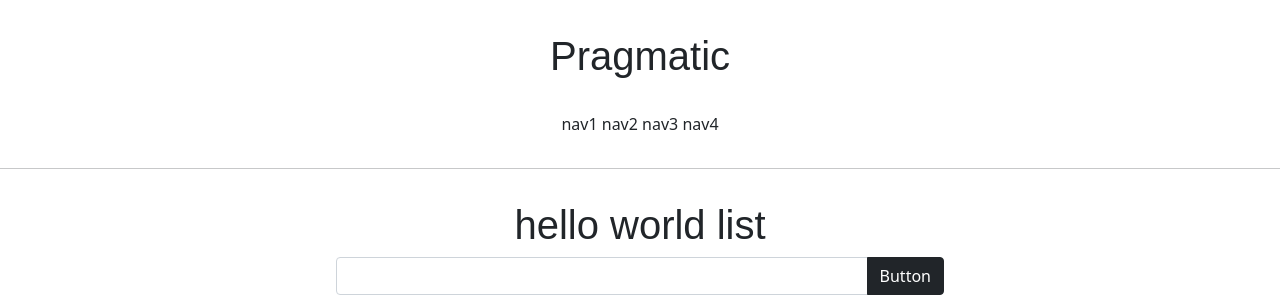
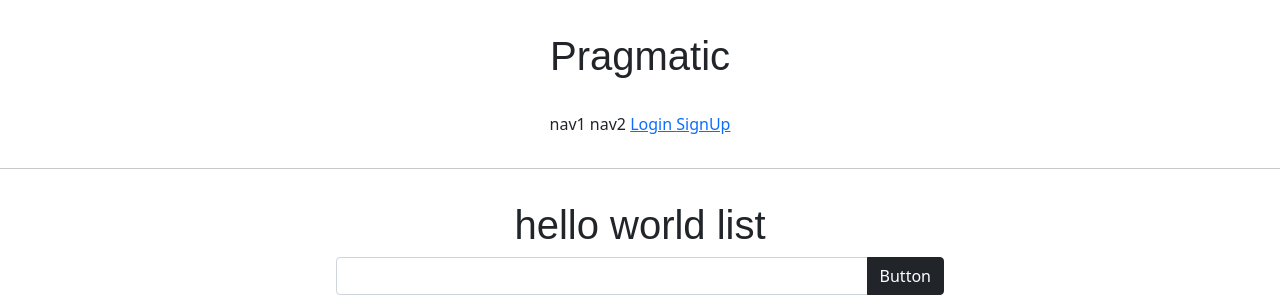
Before and after one commit to 00kang/gis_web_1, a Django app: page /accounts/hello_world/ in a window 1280 px wide. Shown: the top 308 px of the page. Run offline with Django 3.2, Linux system fonts and the light colour scheme; parts of the project's set-up code (start-up, migrations or seed data) failed here and were passed over; some web fonts are replaced.

Commit message:
07/13 commit_4

```diff
--- a/gisweb_1/settings.py
+++ b/gisweb_1/settings.py
@@ -14,6 +14,7 @@ from pathlib import Path
 
 # Build paths inside the project like this: BASE_DIR / 'subdir'.
 import osl as osl
+from django.urls import reverse_lazy
 
 BASE_DIR = Path(__file__).resolve().parent.parent
 
@@ -145,3 +146,6 @@ STATICFILES_DIRS = [
 # https://docs.djangoproject.com/en/3.2/ref/settings/#default-auto-field
 
 DEFAULT_AUTO_FIELD = 'django.db.models.BigAutoField'
+
+LOGIN_REDIRECT_URL = reverse_lazy('accountapp:hello_world')
+LOGOUT_REDIRECT_URL = reverse_lazy('accountapp:login')
--- a/templates/header.html
+++ b/templates/header.html
@@ -5,8 +5,16 @@
     <div class="pragmatic_header_button">
         <span>nav1</span>
         <span>nav2</span>
-        <span>nav3</span>
-        <span>nav4</span>
+        <span>
+            <a href="{% url 'accountapp:login' %}">
+                Login
+            </a>
+        </span>
+        <span>
+            <a href="{% url 'accountapp:create' %}">
+                SignUp
+            </a>
+        </span>
     </div>
 
 </div>
```
